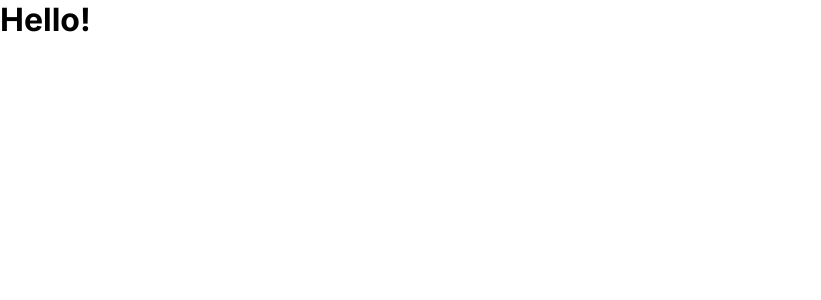
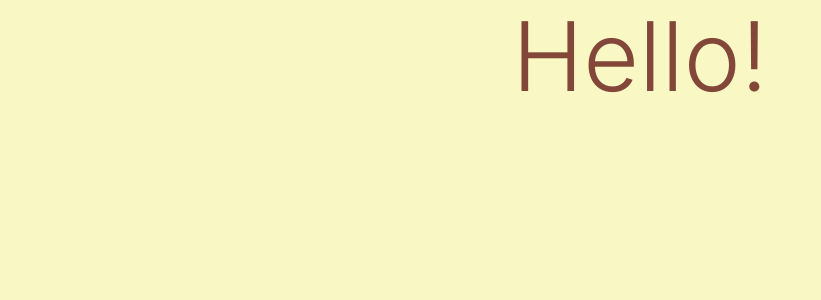
Before and after one commit to Scrasms/pudin, a React (Vite) app in the folder frontend/: page / in a window 1280 px wide. Shown: the top 300 px of the page, without its empty margins (0-821 px from the left). Built offline with nearby package versions, Linux system fonts and the light colour scheme.

Commit message:
Revert "removed MUI"
This reverts commit 642534218646d0b7cf8721bd3770833c2ffbc643.

```diff
--- a/frontend/package.json
+++ b/frontend/package.json
@@ -11,6 +11,9 @@
     "preview": "vite preview"
   },
   "dependencies": {
+    "@emotion/react": "^11.14.0",
+    "@emotion/styled": "^11.14.1",
+    "@mui/material": "^7.3.9",
     "react": "^19.2.4",
     "react-dom": "^19.2.4",
     "react-router": "^7.13.2"
--- a/frontend/src/index.css
+++ b/frontend/src/index.css
@@ -1,6 +1,6 @@
 :root {
-  /*TODO: Remove */
-  font-family: Inter, Roboto, Arial, Helvetica, sans-serif;
+  /*TODO: Remove when happy with MUI theme*/
+  /* font-family: Inter, Roboto, Arial, Helvetica, sans-serif;
   font-optical-sizing: auto;
   font-weight: normal;
   font-style: normal;
@@ -8,7 +8,7 @@
   --primary-colour-dark: hsl(58, 75%, 83%);
   --secondary-colour: hsl(14, 25%, 55%);
   --secondary-colour-dark: hsl(11, 39%, 37%);
-  --secondary-colour-darker: hsl(11, 43%, 31%);
+  --secondary-colour-darker: hsl(11, 43%, 31%); */
 }
 
 * {
--- a/frontend/src/main.tsx
+++ b/frontend/src/main.tsx
@@ -1,10 +1,38 @@
 import { StrictMode } from 'react';
 import { createRoot } from 'react-dom/client';
+import { createTheme, CssBaseline, ThemeProvider } from '@mui/material';
 import App from './App.tsx';
 import './index.css';
 
+const theme = createTheme({
+  palette: {
+    background: {
+      default: '#f9f7c3',
+    },
+    primary: {
+      main: '#f9f7c3',
+    },
+    secondary: {
+      main: '#a97d70',
+      dark: '#83473a',
+    },
+  },
+  typography: {
+    fontFamily: [
+      'Inter',
+      'Roboto',
+      'Arial',
+      'Helvetica',
+      'sans-serif'
+    ].join(','),
+  }
+});
+
 createRoot(document.getElementById('root')!).render(
   <StrictMode>
-    <App />
+    <ThemeProvider theme={theme}>
+      <CssBaseline />
+      <App />
+    </ThemeProvider>
   </StrictMode>,
 );
--- a/frontend/src/pages/Landing.tsx
+++ b/frontend/src/pages/Landing.tsx
@@ -1,7 +1,13 @@
+import { Box, Container, Typography } from '@mui/material';
+
 function Landing() {
   return (
     <>
-      <h1>Hello!</h1>
+      <Container>
+        <Box sx={{ textAlign: 'center', color: 'secondary.dark' }}>
+          <Typography variant="h1">Hello!</Typography>
+        </Box>
+      </Container>
     </>
   );
 }
```
Also changed, not shown: 1 other file (tests, documents, lock files or other folders).
